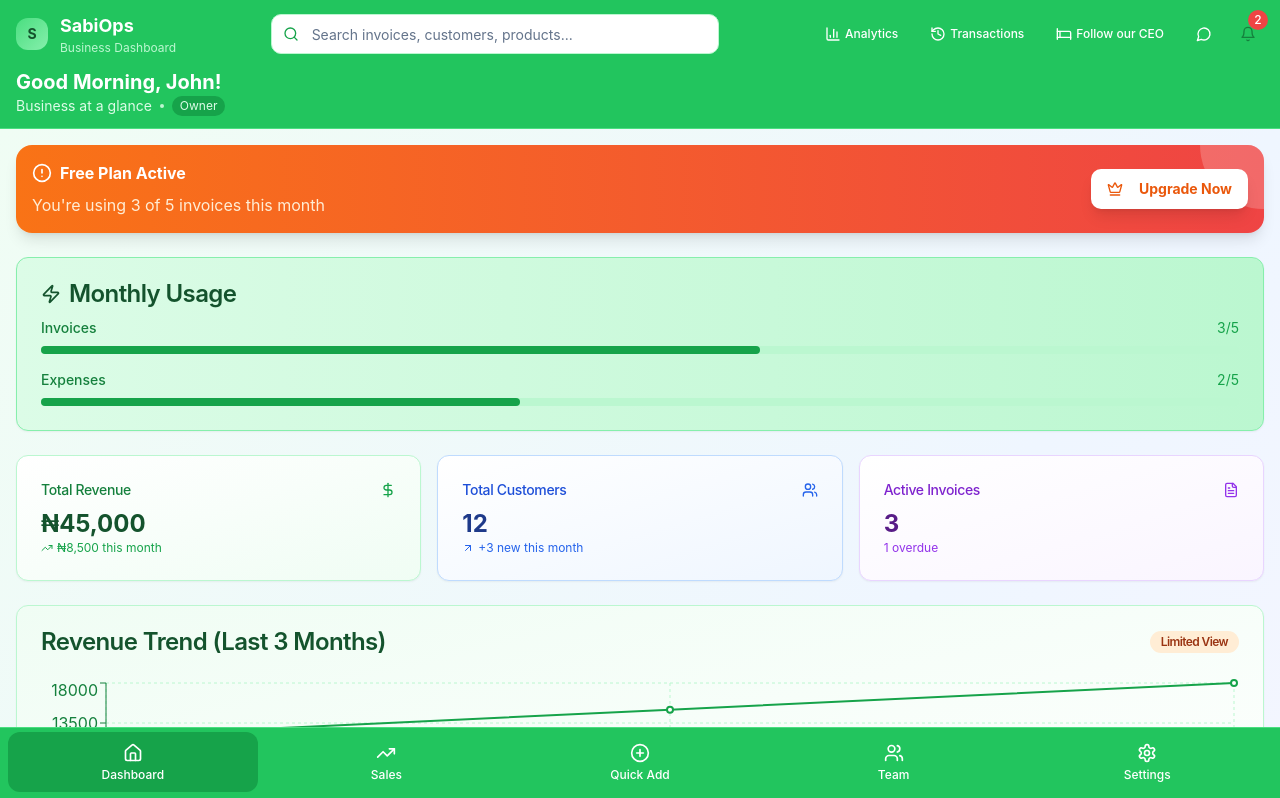
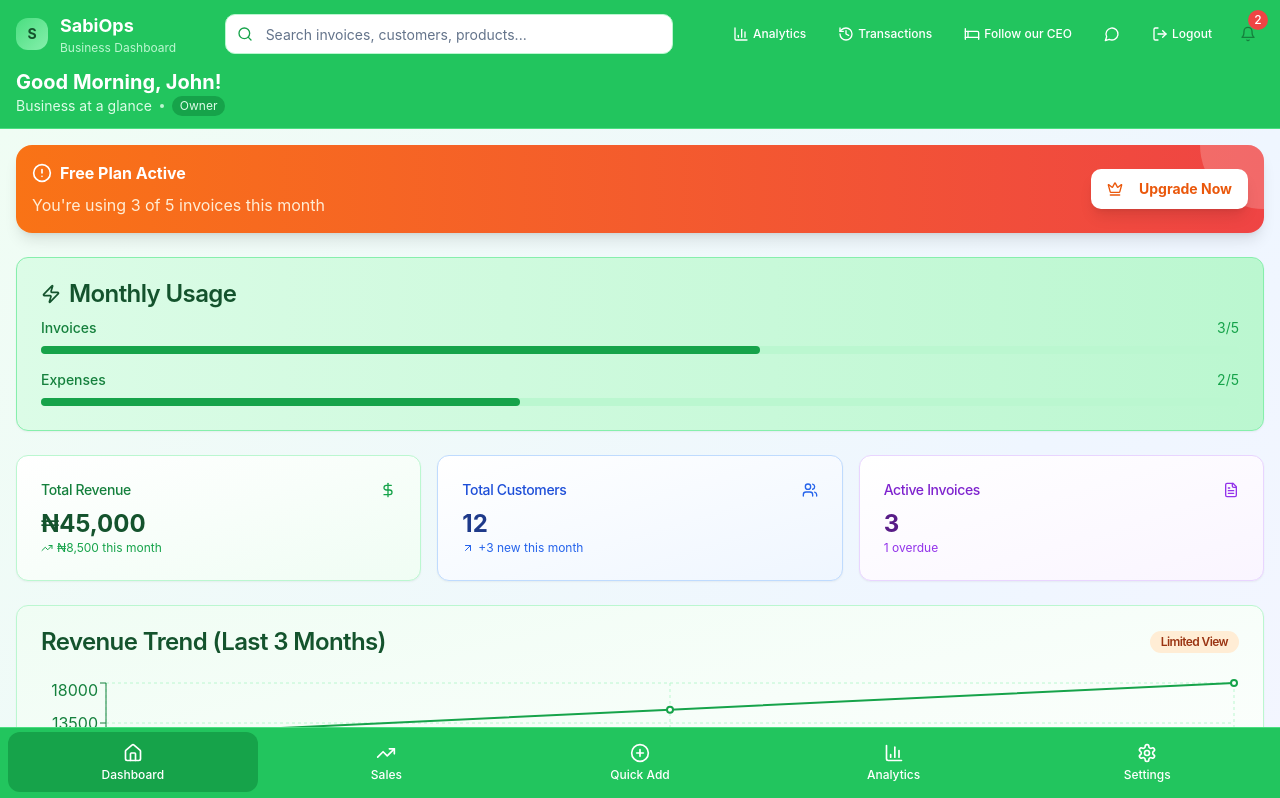
Before and after one commit to Cachi0001/sabiops-role-render-dashboard, a React (Vite) app: page /basic in a window 1280 px wide. Shown: the top 798 px of the page. Built offline with nearby package versions, Linux system fonts and the light colour scheme.

Commit message:
Feat: Add logout button and adjust mobile navigation
- Added a logout button to the hamburger menu and desktop header.
- Removed redundant navigation buttons from the bottom of the mobile screen, aligning them with the hamburger menu.

```diff
--- a/src/components/dashboard/DashboardHeader.tsx
+++ b/src/components/dashboard/DashboardHeader.tsx
@@ -1,6 +1,5 @@
-
 import React, { useState } from 'react';
-import { Bell, MessageCircle, Crown, Search, Menu, X, Bed, BarChart3, History } from 'lucide-react';
+import { Bell, MessageCircle, Crown, Search, Menu, X, Bed, BarChart3, History, LogOut } from 'lucide-react';
 import { Button } from '@/components/ui/button';
 import { useAuth } from '@/hooks/useAuth';
 import { NotificationCenter } from '@/components/notifications/NotificationCenter';
@@ -8,7 +7,7 @@ import { MasterSearchBar } from '@/components/search/MasterSearchBar';
 import { Sheet, SheetContent, SheetTrigger, SheetClose } from '@/components/ui/sheet';
 
 export const DashboardHeader = () => {
-  const { user, role, subscription } = useAuth();
+  const { user, role, subscription, logout } = useAuth();
   const [isMobileMenuOpen, setIsMobileMenuOpen] = useState(false);
 
   const handleTwitterClick = () => {
@@ -35,6 +34,11 @@ export const DashboardHeader = () => {
       return;
     }
     window.location.href = '/transactions';
+  };
+
+  const handleLogout = () => {
+    logout();
+    window.location.href = '/';
   };
 
   return (
@@ -118,6 +122,20 @@ export const DashboardHeader = () => {
               </Button>
             </div>
 
+            {/* Logout - Desktop */}
+            <div className="hidden md:block">
+              <Button
+                variant="ghost"
+                size="sm"
+                onClick={handleLogout}
+                className="text-white hover:text-green-100 hover:bg-green-600 flex items-center gap-1"
+                title="Logout"
+              >
+                <LogOut className="h-4 w-4" />
+                <span className="hidden sm:inline text-xs">Logout</span>
+              </Button>
+            </div>
+
             {/* Notifications */}
             <div className="hidden md:block">
               <NotificationCenter />
@@ -158,7 +176,7 @@ export const DashboardHeader = () => {
                     </div>
                   )}
 
-                  {/* Analytics & Transactions for Mobile */}
+                  {/* Reports & Analytics for Mobile */}
                   <div className="space-y-2">
                     <h3 className="text-sm font-medium text-green-100">Reports & Analytics</h3>
                     <Button
@@ -205,6 +223,18 @@ export const DashboardHeader = () => {
                     >
                       <MessageCircle className="h-4 w-4 mr-2" />
                       Contact Support
+                    </Button>
+                  </div>
+
+                  {/* Logout */}
+                  <div className="pt-2 border-t border-green-400">
+                    <Button
+                      variant="ghost"
+                      onClick={handleLogout}
+                      className="w-full justify-start text-white hover:text-green-100 hover:bg-green-600"
+                    >
+                      <LogOut className="h-4 w-4 mr-2" />
+                      Logout
                     </Button>
                   </div>
 
--- a/src/components/dashboard/MobileNavigation.tsx
+++ b/src/components/dashboard/MobileNavigation.tsx
@@ -1,6 +1,6 @@
 
 import React from 'react';
-import { Home, TrendingUp, Users, Settings, PlusCircle } from 'lucide-react';
+import { Home, TrendingUp, PlusCircle, BarChart3, Settings } from 'lucide-react';
 import { useAuth } from '@/hooks/useAuth';
 import { cn } from '@/lib/utils';
 
@@ -12,34 +12,22 @@ export const MobileNavigation = () => {
       { icon: Home, label: 'Dashboard', active: true, path: '/' },
       { icon: TrendingUp, label: 'Sales', active: false, path: '/sales' },
       { icon: PlusCircle, label: 'Quick Add', active: false, path: '/quick-add' },
+      { icon: BarChart3, label: 'Analytics', active: false, path: '/analytics' },
+      { icon: Settings, label: 'Settings', active: false, path: '/settings' },
     ];
 
-    switch (role) {
-      case 'Owner':
-        return [
-          ...baseItems,
-          { icon: Users, label: 'Team', active: false, path: '/team' },
-          { icon: Settings, label: 'Settings', active: false, path: '/settings' },
-        ];
-      case 'Admin':
-        return [
-          ...baseItems,
-          { icon: Users, label: 'Customers', active: false, path: '/customers' },
-          { icon: Settings, label: 'Settings', active: false, path: '/settings' },
-        ];
-      case 'Salesperson':
-        return [
-          ...baseItems,
-          { icon: Users, label: 'Customers', active: false, path: '/customers' },
-        ];
-      default:
-        return baseItems;
-    }
+    return baseItems;
   };
 
   const navigationItems = getNavigationItems();
 
   const handleNavigation = (path: string) => {
+    // Check if analytics is locked for free plan
+    if (path === '/analytics' && subscription?.plan === 'free') {
+      alert('Upgrade to access advanced analytics');
+      return;
+    }
+
     // Navigate to the path
     window.location.href = path;
   };
@@ -47,12 +35,7 @@ export const MobileNavigation = () => {
   return (
     <div className="fixed bottom-0 left-0 right-0 bg-green-500 border-t border-green-400 z-50 safe-area-pb">
       <div className="px-2 py-1">
-        <div className={cn(
-          "grid gap-1 w-full",
-          navigationItems.length === 3 && "grid-cols-3",
-          navigationItems.length === 4 && "grid-cols-4",
-          navigationItems.length === 5 && "grid-cols-5"
-        )}>
+        <div className="grid grid-cols-5 gap-1 w-full">
           {navigationItems.map((item, index) => (
             <button
               key={index}
@@ -61,7 +44,8 @@ export const MobileNavigation = () => {
                 "flex flex-col items-center justify-center py-2 px-1 text-xs font-medium transition-colors rounded-lg min-h-[60px]",
                 item.active
                   ? "text-white bg-green-600"
-                  : "text-white hover:text-green-100 hover:bg-green-600"
+                  : "text-white hover:text-green-100 hover:bg-green-600",
+                item.path === '/analytics' && subscription?.plan === 'free' && "opacity-60"
               )}
             >
               <item.icon className="h-5 w-5 mb-1 flex-shrink-0" />
```
